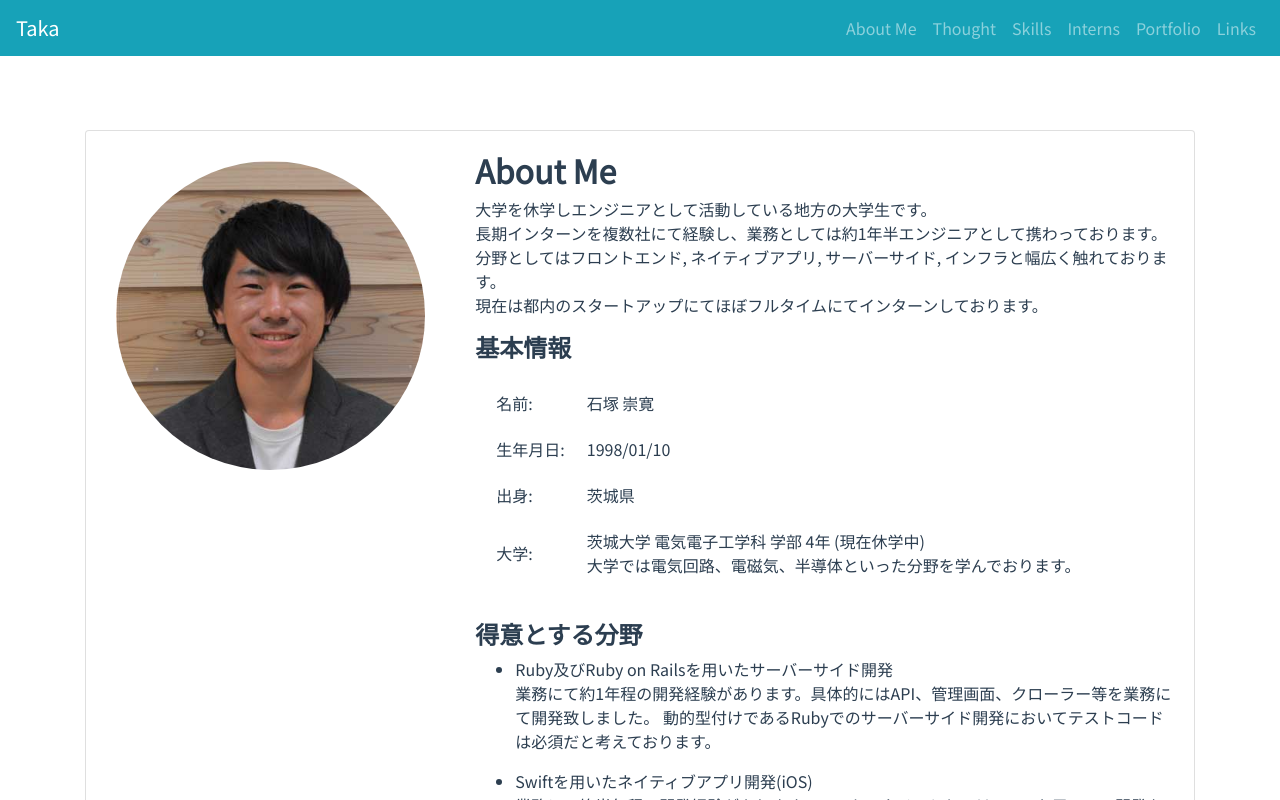
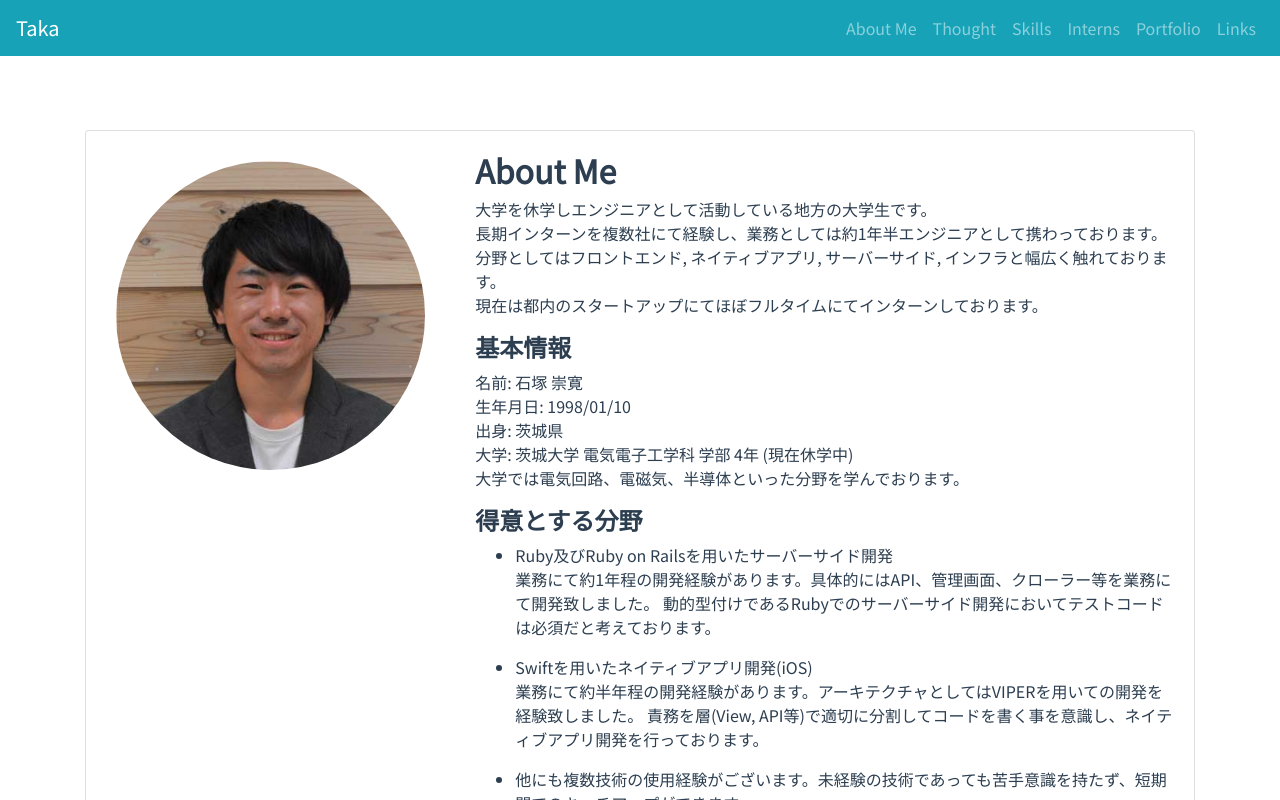
Before and after one commit to taka011002/my_page, a Vue app: page / in a window 1280 px wide. Shown: the top 800 px of the page. Built offline with nearby package versions, Linux system fonts and the light colour scheme; what vue-smoothscroll would draw is missing.

Commit message:
レイアウトを変更

```diff
--- a/src/views/AboutMe.vue
+++ b/src/views/AboutMe.vue
@@ -19,31 +19,12 @@
                     現在は都内のスタートアップにてほぼフルタイムにてインターンしております。<br>
                   </p>
 
+
                   <h4 class="font-weight-bold">基本情報</h4>
-                  <table class="spacing-table overflow-hidden">
-                    <tr>
-                      <td>名前:</td>
-                      <td>石塚 崇寛</td>
-                    </tr>
-                    <tr>
-                      <td>生年月日:</td>
-                      <td>1998/01/10</td>
-                    </tr>
-                    <tr>
-                      <td>出身:</td>
-                      <td>茨城県</td>
-                    </tr>
-                    <tr>
-                      <td>大学:</td>
-                      <td>茨城大学 電気電子工学科 学部 4年 (現在休学中)<br>
-                        大学では電気回路、電磁気、半導体といった分野を学んでおります。<br>
-                      </td>
-                    </tr>
-                    <tr>
-                      <td></td>
-                      <td></td>
-                    </tr>
-                  </table>
+                  <p>名前: 石塚 崇寛<br>
+                    生年月日: 1998/01/10<br>
+                    出身: 茨城県<br>
+                    大学: 茨城大学 電気電子工学科 学部 4年 (現在休学中) <br>大学では電気回路、電磁気、半導体といった分野を学んでおります。</p>
 
                   <h4 class="font-weight-bold">得意とする分野</h4>
                   <ul>
--- a/src/views/Portfolio.vue
+++ b/src/views/Portfolio.vue
@@ -1,46 +1,62 @@
 <template>
     <b-row>
-        <b-col cols="12">
+        <b-col sm="12">
             <div>
                 <b-card no-body class="overflow-hidden">
                     <b-card-body>
                         <b-card-text style="text-align: left">
-                            <h2 class="font-weight-bold">Portfolio</h2>
-                            <table class="spacing-table overflow-hidden">
-                                <tr>
-                                    <td><strong>2019年<br> ポートフォリオサイト(現在のページ)</strong></td>
-                                    <td>Vue.jsを用いてポートフォリオサイトを制作</td>
-                                    <td><a href="https://github.com/taka011002/my_page">Github</a></td>
-                                </tr>
+                            <h2 class="font-weight-bold pb-5">Portfolio</h2>
+                            <b-row class="pb-5">
+                                <b-col sm="5">
+                                    <strong>2019年<br> ポートフォリオサイト(現在のページ)</strong>
+                                </b-col>
+                                <b-col sm="5">
+                                    <p>Vue.jsを用いてポートフォリオサイトを制作</p>
+                                </b-col>
+                                <b-col sm="2">
+                                    <a href="https://github.com/taka011002/my_page">Github</a>
+                                </b-col>
+                            </b-row>
 
-                                <tr>
-                                    <td><strong>2019年<br>iOSアプリの制作</strong></td>
-                                    <td>Firebase及びCloud Firestoreを学ぶために簡易的なiOSアプリの作成を行った</td>
-                                    <td><a href="https://qiita.com/takahiro_ishitsuka/items/c8ed9c0aa4d3257fc7ee">Qiita</a></td>
-                                    <td><a href="https://github.com/taka011002/monolish">Github</a></td>
-                                    <td><a href="https://github.com/taka011002/firestore_test_ios">Github</a></td>
-                                </tr>
+                            <b-row class="pb-5">
+                                <b-col sm="5">
+                                    <strong><strong>2019年<br>iOSアプリの制作</strong></strong>
+                                </b-col>
+                                <b-col sm="5">
+                                    <p>Firebase及びCloud Firestoreを学ぶために簡易的なiOSアプリの作成を行った</p>
+                                </b-col>
+                                <b-col sm="2">
+                                    <a href="https://qiita.com/takahiro_ishitsuka/items/c8ed9c0aa4d3257fc7ee">Qiita</a><br>
+                                    <a href="https://github.com/taka011002/monolish">Github</a><br>
+                                    <a href="https://github.com/taka011002/firestore_test_ios">Github</a><br>
+                                </b-col>
+                            </b-row>
 
-                                <tr>
-                                    <strong>2018年4月 Shopper</strong>
-                                </tr>
+                            <b-row class="pb-5">
+                                <b-col sm="12"><strong>2018年 4月 Shopper</strong></b-col>
+                                <b-col sm="5">
+                                    <b-img src="portfolio/shopper.jpg" style="max-width: 100%;"></b-img>
+                                </b-col>
+                                <b-col sm="5">
+                                    <p>Rails Tutorialにて学んだ知識のアウトプットとして、ショッピングサイトの構築を行った。</p>
+                                </b-col>
+                                <b-col sm="2">
+                                    <a href="https://github.com/taka011002/shopping-site">github</a>
+                                </b-col>
+                            </b-row>
 
-                                <tr>
-                                    <td><b-img src="portfolio/shopper.jpg" style="max-width: 100%;"></b-img></td>
-                                    <td>Rails Tutorialにて学んだ知識のアウトプットとして、ショッピングサイトの構築を行った。</td>
-                                    <td><a href="https://github.com/taka011002/shopping-site">github</a></td>
-                                </tr>
-
-                                <tr>
-                                    <strong>2018年3月 Rails Tutorial</strong>
-                                </tr>
-                                <tr>
-                                    <td><b-img src="portfolio/rails_tutorial.jpg" style="max-width: 100%;"></b-img></td>
-                                    <td>Rails Tutorialにて、webアプリーケーションの大枠について学んだ。</td>
-                                    <td><a href="https://github.com/taka011002/rails_tutorial">github</a></td>
-                                </tr>
-
-                            </table>
+                            <b-row class="pb-5">
+                                <b-col sm="12"><strong>2018年 3月 Rails Tutorial</strong></b-col>
+                                <b-col sm="5">
+                                    <b-img src="portfolio/rails_tutorial.jpg" style="max-width: 100%;"></b-img>
+                                </b-col>
+                                <b-col sm="5">
+                                    <p>Rails Tutorialにて、webアプリーケーションの大枠について学んだ。</p>
+                                </b-col>
+                                <b-col sm="2">
+                                    <a href="https://github.com/taka011002/rails_tutorial">github</a>
+                                </b-col>
+                            </b-row>
                         </b-card-text>
                     </b-card-body>
                 </b-card>
--- a/src/views/Skills.vue
+++ b/src/views/Skills.vue
@@ -24,8 +24,8 @@
                                 <h4 class="font-weight-bold">Licence</h4>
                                     <p>基本情報技術者試験</p>
 
-                                <h4 class="font-weight-bold">興味あり(やりたい)</h4>
-                                    <p>設計パターン | Clean Architecture | DDD(ドメイン駆動開発) | Kubernetes | Microservice</p>
+<!--                                <h4 class="font-weight-bold">興味あり(やりたい)</h4>-->
+<!--                                    <p>設計パターン | Clean Architecture | DDD(ドメイン駆動開発) | Kubernetes | Microservice</p>-->
                        </b-card-text>
                     </b-card-body>
                 </b-card>
```
